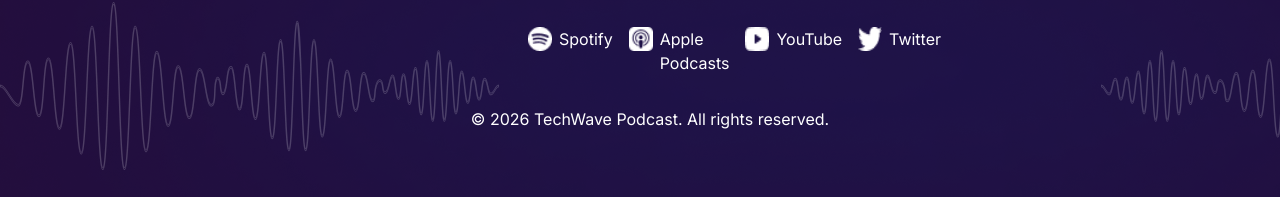
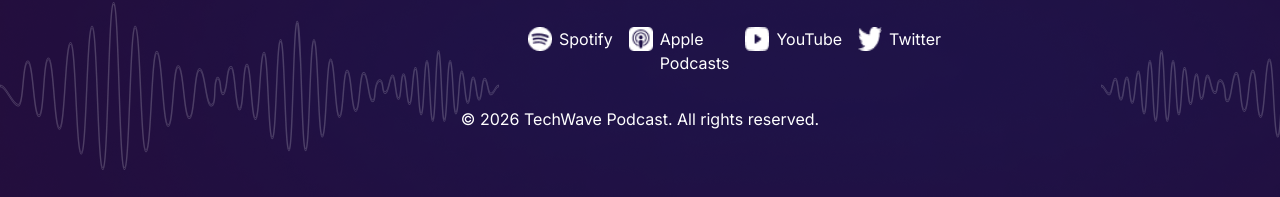
Before and after one commit to rezwanasharmin/Assignment-two, a plain HTML site: page index.html in a window 1280 px wide. Shown: the part 4065-4262 px from the top of the page. Drawn offline with nearby package versions, Linux system fonts and the light colour scheme.

Commit message:
i change footer css

```diff
--- a/css/style.css
+++ b/css/style.css
@@ -557,8 +557,8 @@
             color: white;
 
             text-align: center;
-            margin-left: 120px;
-            margin-right: 100px;
+            /* margin-left: 120px; */
+            /* margin-right: 100px; */
         }
 
 
```
